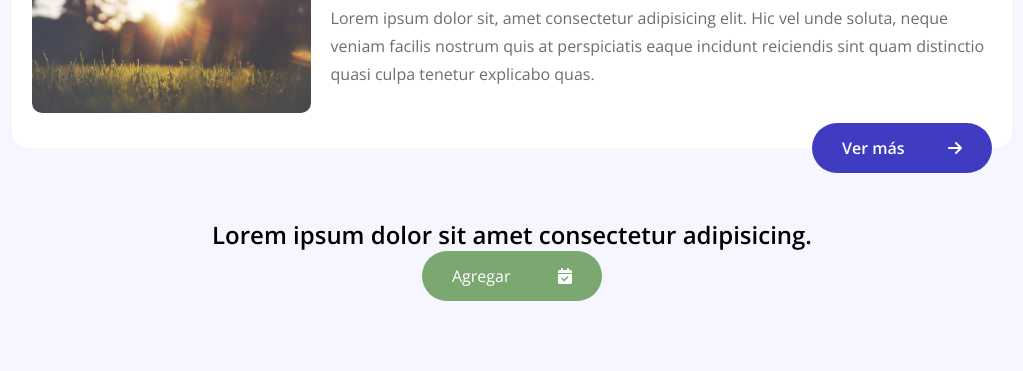
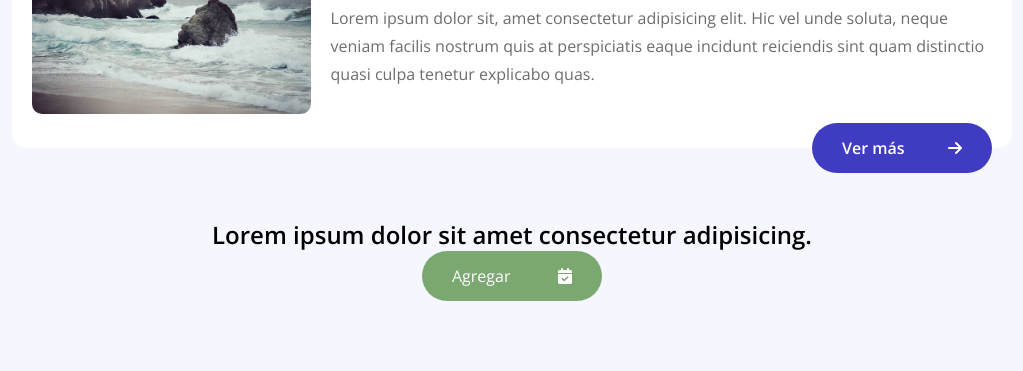
Before and after one commit to anbreaker/methodologyBEM, a plain HTML site: page index.html in a window 1280 px wide. Shown: the part 452-823 px from the top of the page, without its empty margins (128-1151 px from the left). Drawn offline with nearby package versions, Linux system fonts and the light colour scheme.

Commit message:
change second image

```diff
--- a/index.html
+++ b/index.html
@@ -42,7 +42,7 @@
 
                 <div class="card">
                     <a href="#" class="card__thumbnail">
-                        <img class="card__img" src="img/1.jpg" alt="" />
+                        <img class="card__img" src="img/2.jpg" alt="" />
                     </a>
                     <div class="card__texts">
                         <h3 class="card__title">
```
